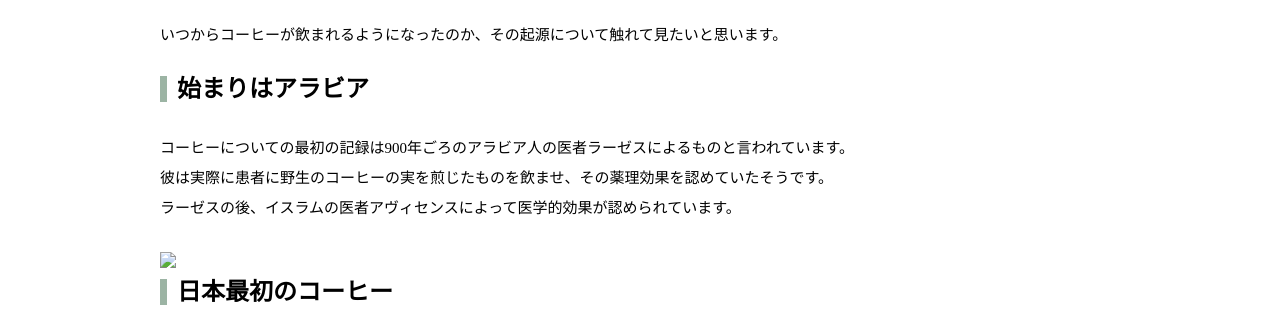
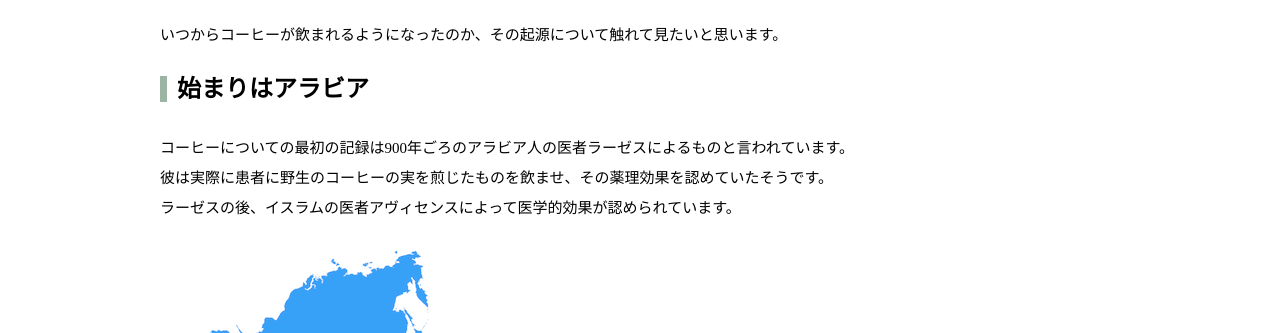
Before and after one commit to hiro5757/hiro5757.github.io, a plain HTML site: page history.html in a window 1280 px wide. Shown: the part 413-746 px from the top of the page. Drawn offline with Linux system fonts and the light colour scheme; files whose address does not match are found by name.

Commit message:
Update history.html

```diff
--- a/history.html
+++ b/history.html
@@ -35,7 +35,7 @@
                 彼は実際に患者に野生のコーヒーの実を煎じたものを飲ませ、その薬理効果を認めていたそうです。<br>
                 ラーゼスの後、イスラムの医者アヴィセンスによって医学的効果が認められています。
                 </p>
-                <img src="image/world.png" class="kuni-image">
+                <img src="world.png" class="kuni-image">
 
                 <h2 class="japan">日本最初のコーヒー</h2>
                 <p>日本で最初にコーヒーに関する文献は「萬国菅窺」と言われていて蘭学者の志筑忠雄によるものだと言われています。<br>
```
